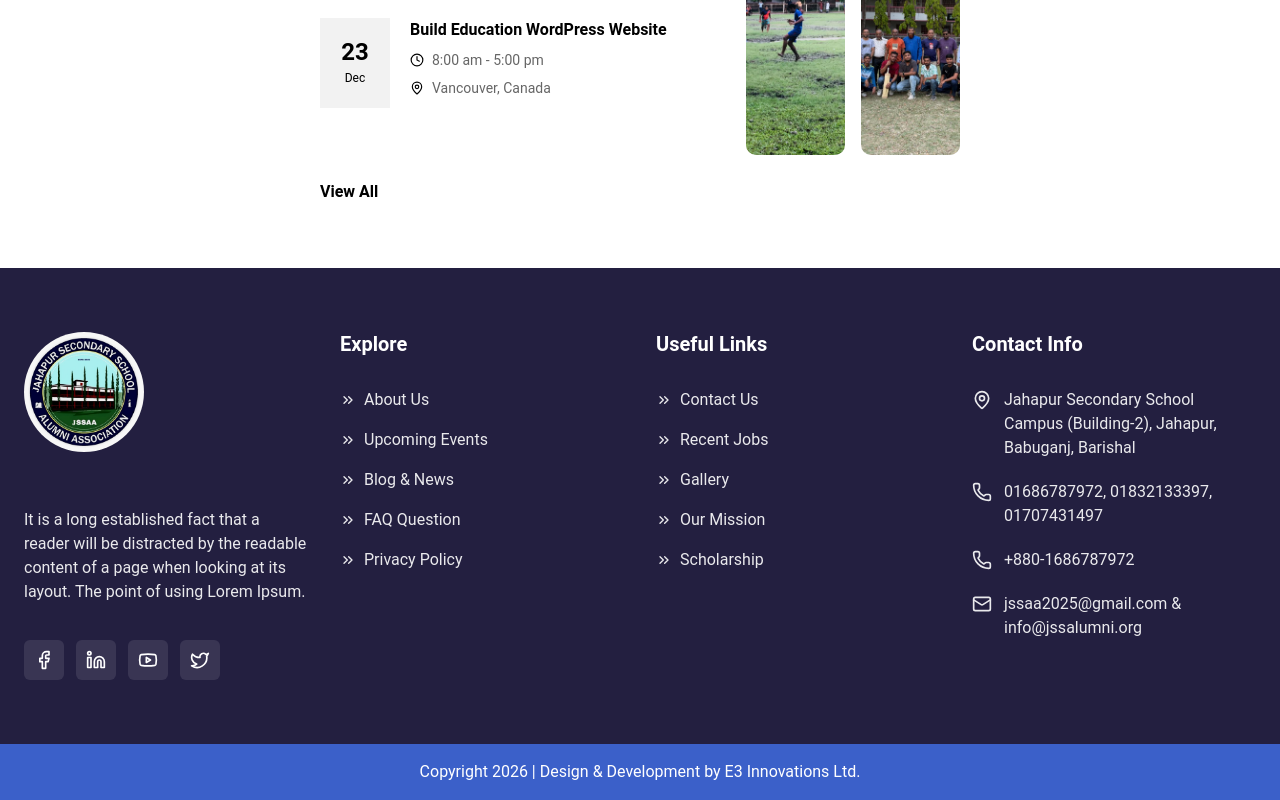
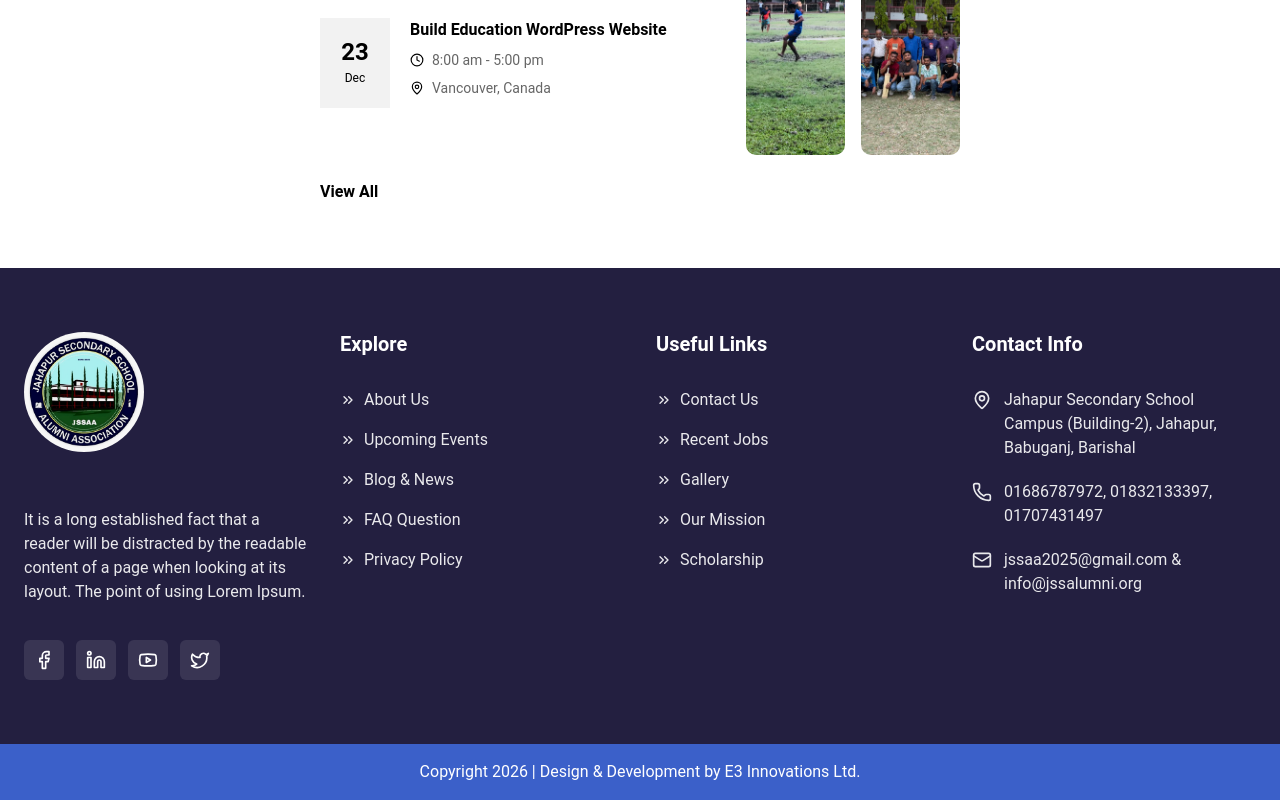
Before and after one commit to mamunurrashid420/e3-alumni-frontend, a React (Vite) app: page / in a window 1280 px wide. Shown: the part 9176-9976 px from the top of the page. Built offline with nearby package versions, Linux system fonts and the light colour scheme.

Commit message:
updated footer

```diff
--- a/src/components/Footer.tsx
+++ b/src/components/Footer.tsx
@@ -123,10 +123,6 @@ export function Footer() {
               <span className="flex-1">01686787972, 01832133397, 01707431497</span>
             </li>
             <li className="flex items-start gap-3 font-['Roboto'] font-normal text-base leading-6 text-white opacity-90 max-[1024px]:text-sm max-[640px]:text-xs">
-              <Phone className="w-5 h-5 text-white shrink-0 mt-0.5 max-[640px]:w-3.5 max-[640px]:h-3.5" />
-              <span className="flex-1">+880-1686787972</span>
-            </li>
-            <li className="flex items-start gap-3 font-['Roboto'] font-normal text-base leading-6 text-white opacity-90 max-[1024px]:text-sm max-[640px]:text-xs">
               <Mail className="w-5 h-5 text-white shrink-0 mt-0.5 max-[640px]:w-3.5 max-[640px]:h-3.5" />
               <span className="flex-1"> jssaa2025@gmail.com & info@jssalumni.org</span>
             </li>
```
